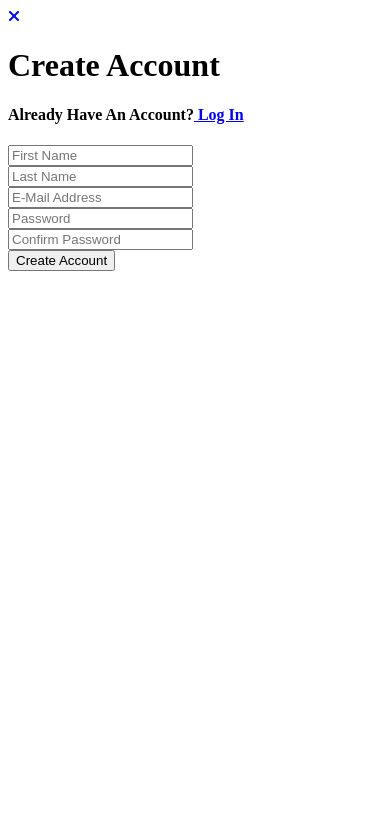
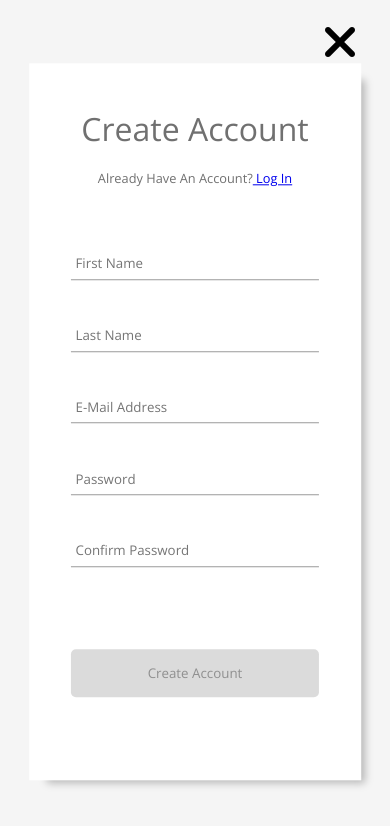
Before and after one commit to counttheclock/Chatter, a React (Create React App) app in the folder client/: page /register in a window 390 px wide. Shown: the top 826 px of the page. Built offline with nearby package versions, Linux system fonts and the light colour scheme; the HTML template or start-up script is replaced by a standard one.

Commit message:
Initial Styling

```diff
--- a/client/src/App.css
+++ b/client/src/App.css
@@ -0,0 +1,321 @@
+:root {
+  --primary-color: #17a2b8;
+  --dark-color: #343a40;
+  --light-color: #f4f4f4;
+  --danger-color: #dc3545;
+  --success-color: #28a745;
+}
+
+* {
+  box-sizing: border-box;
+  margin: 0;
+  padding: 0;
+}
+
+body {
+  background-color: #F5F5F5;
+}
+
+input:-webkit-autofill,
+input:-webkit-autofill:hover,
+input:-webkit-autofill:focus,
+textarea:-webkit-autofill,
+textarea:-webkit-autofill:hover,
+textarea:-webkit-autofill:focus,
+select:-webkit-autofill,
+select:-webkit-autofill:hover,
+select:-webkit-autofill:focus {
+  -webkit-box-shadow: 0 0 0px 1000px white inset;
+}
+
+.container {
+  max-width: 1100px;
+  margin: auto;
+  overflow: hidden;
+}
+
+.landing {
+  position: relative;
+  background: rgb(103,215,249);
+  background: linear-gradient(129deg, rgba(103,215,249,1) 0%, rgba(35,84,99,.75) 100%);
+  height: 100vh;
+}
+
+.landing-brand{
+  font-size: 4rem;
+  line-height: 1.2;
+  margin-bottom: 1rem;
+}
+
+.btn {
+  display: inline-block;
+  background: var(--light-color);
+  color: #333;
+  padding: 0.4rem 1.3rem;
+  font-size: 1rem;
+  border: none;
+  cursor: pointer;
+  margin-right: 0.5rem;
+  transition: opacity 0.2s ease-in;
+  outline: none;
+  border-radius: 3px;
+  text-decoration: none;
+}
+
+.btn-landing {
+  background: white;
+  color: var(--primary-color);
+}
+
+.auth {
+  height: 100vh;
+}
+
+.auth-card {
+  background: white;
+  width: 60%;
+  height: 85%;
+  position: absolute;
+  top: 50%;
+  left: 50%;
+  transform: translate(-50%, -50%);
+  -webkit-box-shadow: 11px 10px 8px -7px rgba(0,0,0,0.26);
+  -moz-box-shadow: 11px 10px 8px -7px rgba(0,0,0,0.26);
+  box-shadow: 11px 10px 8px -7px rgba(0,0,0,0.26);
+}
+
+.auth-header{
+  position: absolute;
+  top: 9%;
+  left: 50%;
+  transform: translate(-50%, -50%);
+  font-family: 'Open Sans', sans-serif;
+  font-weight: 400;
+  color: #707070;
+  text-align: center;
+  width: 100%
+}
+
+.auth-secondary{
+  position: absolute;
+  top: 14%;
+  left: 50%;
+  transform: translate(-50%, -50%);
+  font-family: 'Open Sans', sans-serif;
+  font-weight: 400;
+  color: #707070;
+  text-align: center;
+  width: 100%
+}
+
+.form-group{
+  text-align: center;
+}
+
+.form-group > input {
+  border: none;
+  border-bottom: .6px solid #707070b4;
+  font-family: 'Open Sans', sans-serif;
+  width: 50%;
+  height: 2rem;
+  padding-left: .3rem;
+  color: #000000d0;
+}
+
+.form-group > input:focus {
+  outline: none;
+  border-bottom: .6px solid #258ce0;
+}
+
+input[name="firstName"] {
+  position: absolute;
+  top: 24%;
+  left: 50%;
+  transform: translate(-50%, -50%);
+}
+
+input[name="lastName"] {
+  position: absolute;
+  top: 33%;
+  left: 50%;
+  transform: translate(-50%, -50%);
+}
+
+input[name="email"] {
+  position: absolute;
+  top: 42%;
+  left: 50%;
+  transform: translate(-50%, -50%);
+}
+
+input[name="password"] {
+  position: absolute;
+  top: 51%;
+  left: 50%;
+  transform: translate(-50%, -50%);
+}
+
+input[name="password2"] {
+  position: absolute;
+  top: 60%;
+  left: 50%;
+  transform: translate(-50%, -50%);
+}
+
+input[name="submit"] {
+  position: absolute;
+  top: 75%;
+  left: 50%;
+  transform: translate(-50%, -50%);
+}
+
+input[name="login-email"] {
+  position: absolute;
+  top: 35%;
+  left: 50%;
+  transform: translate(-50%, -50%);
+}
+
+input[name="login-password"] {
+  position: absolute;
+  top: 44%;
+  left: 50%;
+  transform: translate(-50%, -50%);
+}
+
+input[name="login-submit"] {
+  position: absolute;
+  top: 59%;
+  left: 50%;
+  transform: translate(-50%, -50%);
+}
+
+
+.auth-form-submit {
+  text-align: center;
+  margin-top: 10%;
+}
+
+.auth-form-submit > input {
+  width: 50%;
+  height: 3rem;
+  border: none;
+  font-family: 'Open Sans', sans-serif;
+  color: #707070b4;
+  background-color: #DBDBDB;
+  border-radius: 5px;
+  cursor: pointer;
+}
+
+.auth-form-submit > input:hover {
+  background-color: rgb(189, 189, 189);
+}
+
+.auth-close{
+  position: absolute;
+  top: 1rem;
+  right: 2rem;
+  font-size: 3rem;
+}
+
+i {
+  color: black;
+}
+
+.alert {
+  padding: 0.8rem;
+  margin: 1rem 0;
+  opacity: 0.9;
+  justify-content: center;
+  width: 80%;
+  margin-left: 10%;
+  font-family: 'Open Sans', sans-serif;
+  z-index: 1000;
+}
+
+.alert-danger {
+  background: #e7273a;;
+  color: #fff;
+}
+
+.alert-success {
+  background:  #28a745;
+  color: #fff;
+}
+
+
+@media only screen and (max-height: 1000px) {
+  .auth-secondary{
+    top: 16%;
+    font-size: .8rem;
+  }
+
+  input[name="firstName"] {
+    top: 28%;
+  }
+
+  input[name="lastName"] {
+    top: 38%;
+  }
+
+  input[name="email"] {
+    top: 48%;
+  }
+
+  input[name="password"] {
+    top: 58%;
+  }
+
+  input[name="password2"] {
+    top: 68%;
+  }
+
+  input[name="submit"] {
+    top: 85%;
+  }
+}
+
+@media only screen and (max-width: 1100px) {
+  .form-group > input {
+    width: 75%;
+  }
+
+  .auth-form-submit > input {
+    width: 75%;
+  }
+}
+
+@media only screen and (max-width: 550px) {
+  .auth-card {
+    width: 85%;
+  }
+
+  .auth-secondary{
+    top: 16%;
+    font-size: .8rem;
+  }
+
+  input[name="firstName"] {
+    top: 28%;
+  }
+
+  input[name="lastName"] {
+    top: 38%;
+  }
+
+  input[name="email"] {
+    top: 48%;
+  }
+
+  input[name="password"] {
+    top: 58%;
+  }
+
+  input[name="password2"] {
+    top: 68%;
+  }
+
+  input[name="submit"] {
+    top: 85%;
+  }
+}
```
